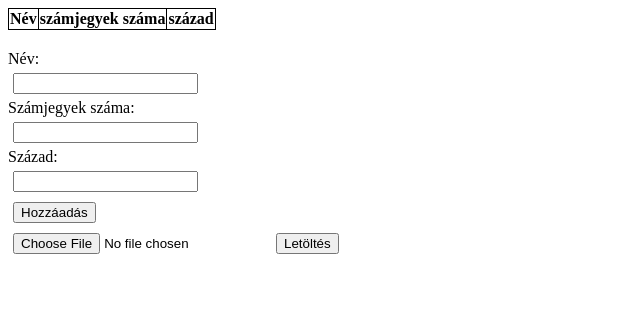
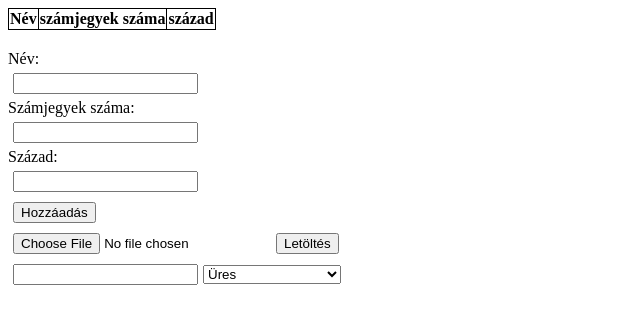
Before and after one commit to hihi-dotcom/feladatocskak, a plain HTML site: page proba_dolgozat/proba.html in a window 1280 px wide. Shown: the whole page, without its empty margins (0-640 px from the left). Drawn offline with Linux system fonts and the light colour scheme.

Commit message:
az algoritmusig minden kész

```diff
--- /dev/null
+++ b/proba_dolgozat/algorithms.js
@@ -0,0 +1,59 @@
+class Algorithm extends Area{
+    #manager;
+
+
+    constructor(cssClass, manager){
+        super(cssClass);
+        this.#manager = manager;
+        const input = document.createElement("input");
+        input.type = 'text';
+        this.div.appendChild(input);
+        const input_value = input.value;
+        const optionvalues = [
+            {
+                value: 'üres',
+                text: 'Üres',
+            },
+            {
+                value: 'nev',
+                text: 'Név',
+            },
+            {
+                value: 'szamjegyek_szama',
+                text: 'Számjegyek száma',
+            },
+            {
+                value: 'szazad',
+                text: 'Század',
+            },
+        ]
+        const select = document.createElement('select');
+        this.div.appendChild(select);
+        for(const option of optionvalues){
+            this.makingOptions(option.value, option.text, select);
+        };
+
+        const algoritmus_gomb = document.createElement('button');
+        algoritmus_gomb.innerHTML = "Szűrés";
+
+    };
+
+    makingOptions(optionvalue, optionText, parent){
+        const option = document.createElement('option');
+        option.value = optionvalue;
+        option.textContent = optionText;
+        parent.appendChild(option);
+
+
+        return option;
+    };
+
+    /*
+    filter(callback_bemen_param){
+       for(let i = 0; i < this.#manager.author_array.length; i++){
+            if()
+       }
+    };
+    */
+
+}
--- a/proba_dolgozat/main.js
+++ b/proba_dolgozat/main.js
@@ -20,3 +20,4 @@ const area = new TableArea('table', menedzser);
 
 const formarea = new FormArea('form', formfieldekArraye, menedzser);
 const gombok = new Buttons('buttons', menedzser);
+const algoritmus = new Algorithm('algoritmusok');
--- a/proba_dolgozat/manager.js
+++ b/proba_dolgozat/manager.js
@@ -8,6 +8,10 @@ class Manager{
     #author;
     #author_array;
     #addCallback;
+
+    get author_array(){
+        return this.#author_array;
+    }
 
     settingAddCallBack(callback){
         this.#addCallback = callback;
--- a/proba_dolgozat/proba.html
+++ b/proba_dolgozat/proba.html
@@ -24,6 +24,7 @@
     <script src="author.js"></script>
     <script src="manager.js"></script>
     <script src="buttons.js"></script>
+    <script src="algorithms.js"></script>
     <script src="main.js"></script>
 </body>
 </html>
```
